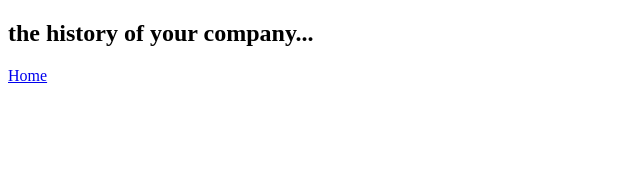
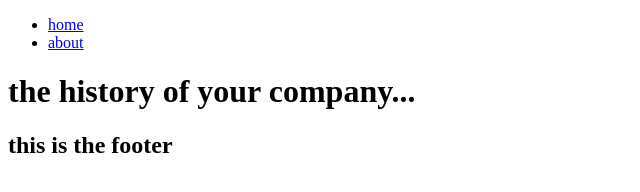
Before and after one commit to this-is-patrick/pj-recipes-tutorial, a Gatsby site: page /about in a window 1280 px wide. Shown: the whole page, without its empty margins (0-640 px from the left). Built offline with nearby package versions, Linux system fonts and the light colour scheme; Gatsby itself is replaced by a stand-in of ours.

Commit message:
Created Layout containing Navbar and Footer

```diff
--- /dev/null
+++ b/src/components/Footer.js
@@ -0,0 +1,11 @@
+import React from "react";
+
+const Footer = () => {
+  return (
+    <footer>
+      <h2>this is the footer</h2>
+    </footer>
+  );
+};
+
+export default Footer;
--- /dev/null
+++ b/src/components/Layout.js
@@ -0,0 +1,15 @@
+import React from "react";
+import Navbar from "./Navbar";
+import Footer from "./Footer";
+
+const Layout = ({ children }) => {
+  return (
+    <React.Fragment>
+      <Navbar />
+      {children}
+      <Footer />
+    </React.Fragment>
+  );
+};
+
+export default Layout;
--- /dev/null
+++ b/src/components/Navbar.js
@@ -0,0 +1,19 @@
+import React from "react";
+import { Link } from "gatsby";
+
+const Navbar = () => {
+  return (
+    <nav>
+      <ul>
+        <li>
+          <Link to="/">home</Link>
+        </li>
+        <li>
+          <Link to="/about">about</Link>
+        </li>
+      </ul>
+    </nav>
+  );
+};
+
+export default Navbar;
--- a/src/pages/about.js
+++ b/src/pages/about.js
@@ -1,11 +1,13 @@
 import React from "react";
 import { Link } from "gatsby";
+import Layout from "../components/Layout";
 const about = () => {
   return (
-    <div>
-      <h2> the history of your company...</h2>
-      <Link to="/">Home</Link>
-    </div>
+    <Layout>
+      <div>
+        <h1> the history of your company...</h1>
+      </div>
+    </Layout>
   );
 };
 
```
Also changed, not shown: src/pages/index.js (+6 -4 lines).
